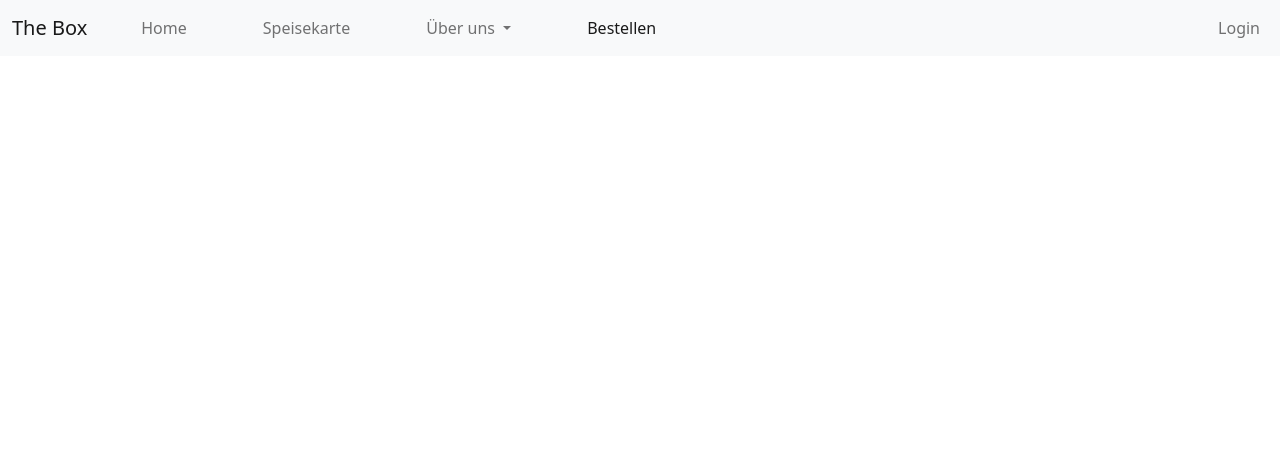
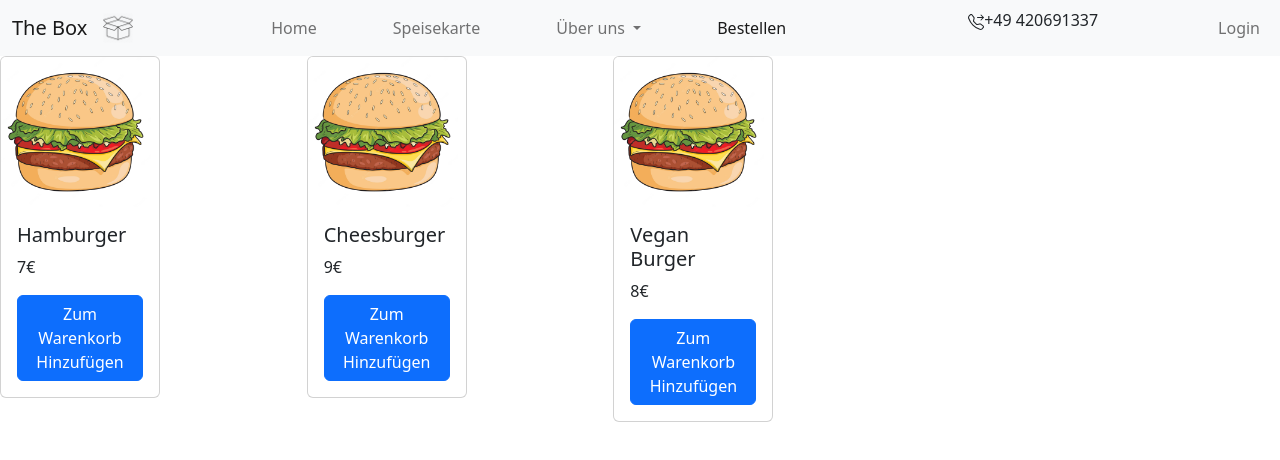
Before and after one commit to BennetKoerner/WebProg, a plain HTML site: page Website/bootstrip-Website.html in a window 1280 px wide. Drawn offline with nearby package versions, Linux system fonts and the light colour scheme.

Commit message:
changed nav bar, added containers with food

```diff
--- a/Website/bootstrip-Website.html
+++ b/Website/bootstrip-Website.html
@@ -4,7 +4,7 @@
     <meta charset="UTF-8">
     <title> Lieferdienst The Box</title>
 
-    <link rel="stylesheet" href="https://cdn.jsdelivr.net/npm/bootstrap@5.2.0/dist/css/bootstrap.min.css" />
+    <link rel="stylesheet" href="https://cdn.jsdelivr.net/npm/bootstrap@5.2.0/dist/css/bootstrap.min.css"/>
     <script src="https://cdn.jsdelivr.net/npm/bootstrap@5.2.0/dist/js/bootstrap.bundle.min.js"></script>
     <link rel="stylesheet" href="WebisteBootStrapCSS.css">
 
@@ -13,7 +13,11 @@
 <nav class="navbar navbar-expand-lg bg-light">
     <div class="container-fluid">
         <a class="navbar-brand" href="#">The Box</a>
-        <button class="navbar-toggler" type="button" data-bs-toggle="collapse" data-bs-target="#navbarSupportedContent" aria-controls="navbarSupportedContent" aria-expanded="false" aria-label="Toggle navigation">
+        <a class="logo"><img src="TheBoxLogo.png" alt="The Box" style="max-width: 30px; max-height: 30px"></img>
+        </a>
+
+        <button class="navbar-toggler" type="button" data-bs-toggle="collapse" data-bs-target="#navbarSupportedContent"
+                aria-controls="navbarSupportedContent" aria-expanded="false" aria-label="Toggle navigation">
             <span class="navbar-toggler-icon"></span>
         </button>
         <div class="collapse navbar-collapse" id="navbarSupportedContent">
@@ -25,23 +29,99 @@
                     <a class="nav-link" href="#">Speisekarte</a>
                 </li>
                 <li class="nav-item dropdown">
-                    <a class="nav-link dropdown-toggle" href="#" role="button" data-bs-toggle="dropdown" aria-expanded="false">
+                    <a class="nav-link dropdown-toggle" href="#" role="button" data-bs-toggle="dropdown"
+                       aria-expanded="false">
                         Über uns
                     </a>
                     <ul class="dropdown-menu">
                         <li><a class="dropdown-item" href="#">Geschichte</a></li>
                         <li><a class="dropdown-item" href="#">Bio-Versrpechen</a></li>
+                        <li><a class="dropdown-item" href="#">Impressum</a></li>
+                        <li><a class="dropdown-item" href="#">Kontakt</a></li>
 
                     </ul>
                 <li class="nav-item">
                     <a class="nav-link active" href="#">Bestellen</a>
                 </li>
+
             </ul>
+
+            <div>
+                <ul class="phone">
+                    <svg xmlns="http://www.w3.org/2000/svg" width="16" height="16" fill="currentColor"
+                         class="bi bi-telephone-forward" viewBox="0 0 16 16">
+                        <path d="M3.654 1.328a.678.678 0 0 0-1.015-.063L1.605 2.3c-.483.484-.661 1.169-.45 1.77a17.568 17.568 0 0 0 4.168 6.608 17.569 17.569 0 0 0 6.608 4.168c.601.211 1.286.033 1.77-.45l1.034-1.034a.678.678 0 0 0-.063-1.015l-2.307-1.794a.678.678 0 0 0-.58-.122l-2.19.547a1.745 1.745 0 0 1-1.657-.459L5.482 8.062a1.745 1.745 0 0 1-.46-1.657l.548-2.19a.678.678 0 0 0-.122-.58L3.654 1.328zM1.884.511a1.745 1.745 0 0 1 2.612.163L6.29 2.98c.329.423.445.974.315 1.494l-.547 2.19a.678.678 0 0 0 .178.643l2.457 2.457a.678.678 0 0 0 .644.178l2.189-.547a1.745 1.745 0 0 1 1.494.315l2.306 1.794c.829.645.905 1.87.163 2.611l-1.034 1.034c-.74.74-1.846 1.065-2.877.702a18.634 18.634 0 0 1-7.01-4.42 18.634 18.634 0 0 1-4.42-7.009c-.362-1.03-.037-2.137.703-2.877L1.885.511zm10.762.135a.5.5 0 0 1 .708 0l2.5 2.5a.5.5 0 0 1 0 .708l-2.5 2.5a.5.5 0 0 1-.708-.708L14.293 4H9.5a.5.5 0 0 1 0-1h4.793l-1.647-1.646a.5.5 0 0 1 0-.708z"/>
+                    </svg>
+                </ul>
+            </div>
+
+
+            <div class="phone-text">
+                <p>+49 420691337</p>
+            </div>
+
+
             <div class="navbar-nav ms-auto">
                 <a href="#" class="nav-item nav-link">Login</a>
             </div>
+
+        </div>
+
+
+    </div>
+</nav>
+
+<div style="height:100%;  width: 70%;"> <!-- here to create space for order overview -->
+    <div class="row" mb-4>
+        <div class="col">
+
+            <div class="card" style="width:10rem;">
+                <img src="hamburgerBild.webp" class="card-img-top" alt="Hamburger Bild"
+                     style="max-width:150px; max-height: 150px">
+
+                <div class="card-body">
+                    <h5 class="card-title">Hamburger</h5>
+                    <p class="card-text">7€</p>
+                    <a href="#" class="btn btn-primary">Zum Warenkorb Hinzufügen</a>
+                </div>
+
+            </div>
+        </div>
+        <div class="col">
+            <div class="card" style="width:10rem;">
+                <img src="hamburgerBild.webp" class="card-img-top" alt="Hamburger Bild"
+                     style="max-width:150px; max-height: 150px">
+
+                <div class="card-body">
+                    <h5 class="card-title">Cheesburger</h5>
+                    <p class="card-text">9€</p>
+                    <a href="#" class="btn btn-primary">Zum Warenkorb Hinzufügen</a>
+
+                </div>
+            </div>
+        </div>
+        <div class="col">
+            <div class="card" style="width:10rem;">
+                <img src="hamburgerBild.webp" class="card-img-top" alt="Hamburger Bild"
+                     style="max-width:150px; max-height: 150px">
+
+                <div class="card-body">
+                    <h5 class="card-title">Vegan Burger</h5>
+                    <p class="card-text">8€</p>
+                    <a href="#" class="btn btn-primary">Zum Warenkorb Hinzufügen</a>
+                </div>
+            </div>
         </div>
     </div>
-</nav>
+</div>
+
+<div>
+    <ul class="vertical-line">
+
+    </ul>
+    <ul class="order-overview">
+
+    </ul>
+</div>
 </body>
 </html>
```
Also changed, not shown: Website/hamburgerBild.webp (added).
